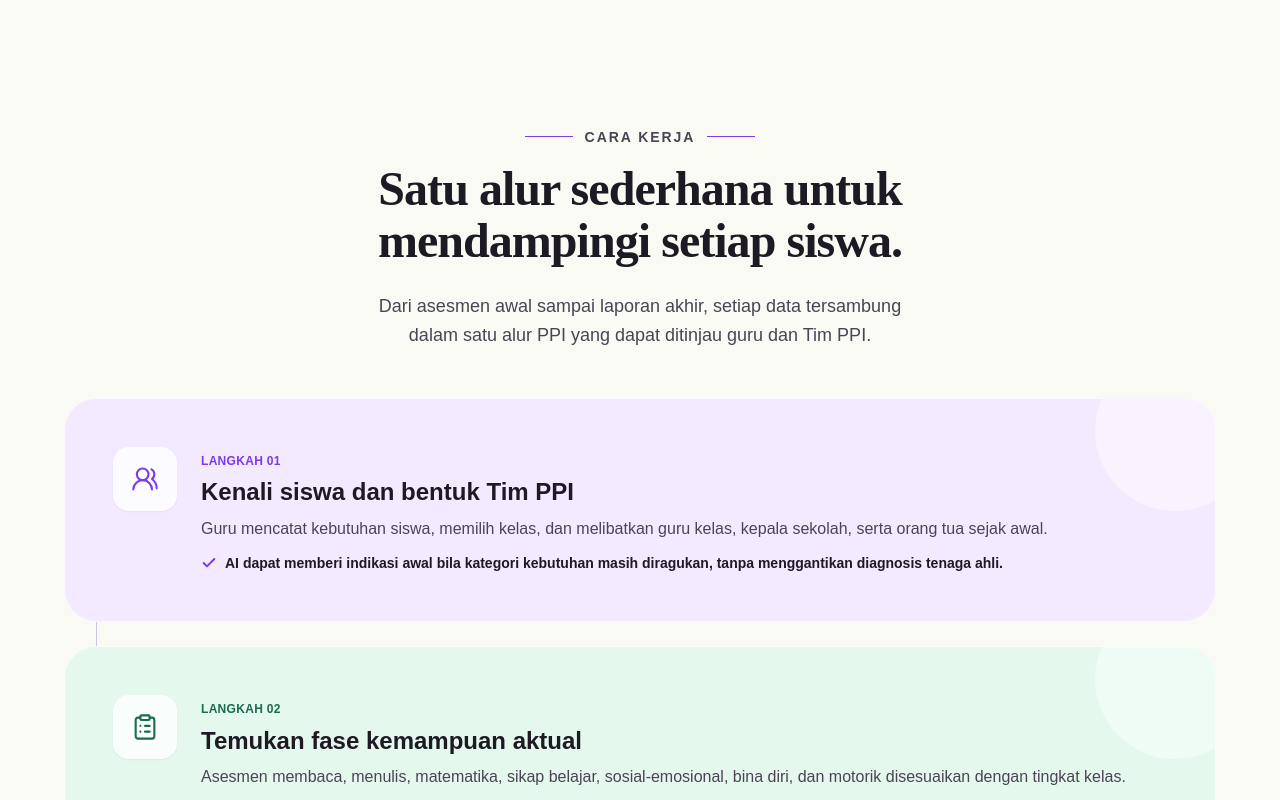
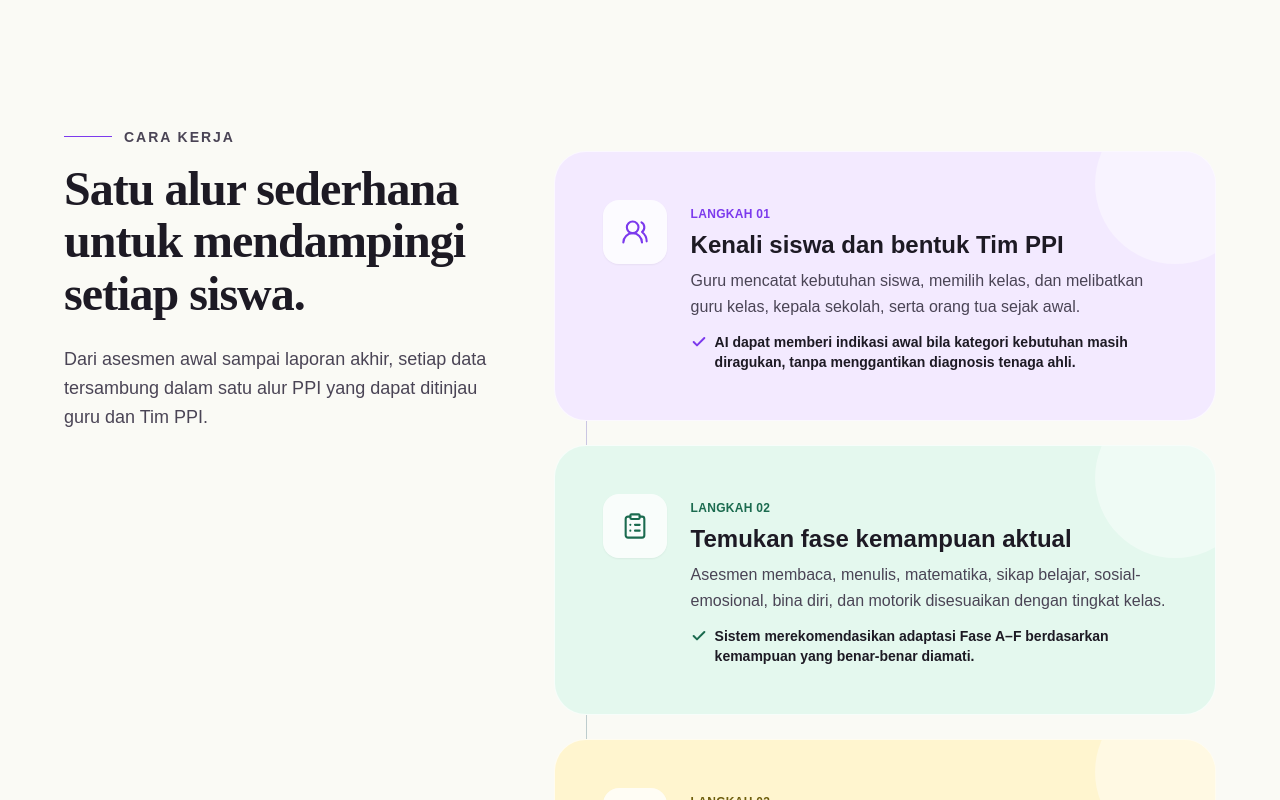
Before and after one commit to mifdev0/incluEdu, a Next.js app: page / in a window 1280 px wide. Shown: the part 580-1380 px from the top of the page. Built offline with nearby package versions, Linux system fonts and the light colour scheme; no server answers.

Commit message:
Landing: kembalikan Cara kerja ke grid layout kiri-lebar

```diff
--- a/src/app/page.tsx
+++ b/src/app/page.tsx
@@ -61,19 +61,20 @@ export default function Home() {
         </section>
 
         {/* How it works */}
-        <section className="max-w-container-max mx-auto px-4 sm:px-gutter py-12 sm:py-xl text-center" id="fitur">
-          <div className="flex items-center justify-center gap-3 mb-4">
+        <section className="max-w-container-max mx-auto px-4 sm:px-gutter py-12 sm:py-xl" id="fitur">
+          <div className="grid lg:grid-cols-[0.8fr_1.2fr] gap-lg items-start">
+            <div className="lg:sticky lg:top-32">
+              <div className="flex items-center gap-3 mb-4">
                 <span className="h-px w-12 bg-primary" />
                 <span className="text-xs sm:text-sm font-bold uppercase tracking-[0.14em] text-on-surface-variant">Cara kerja</span>
-            <span className="h-px w-12 bg-primary" />
               </div>
-          <h2 className="font-display text-[26px] leading-[1.18] sm:text-[34px] md:text-display-lg text-on-surface mb-3 sm:mb-md max-w-2xl mx-auto">
+              <h2 className="font-display text-[26px] leading-[1.18] sm:text-[34px] md:text-display-lg text-on-surface mb-3 sm:mb-md">
                 Satu alur sederhana untuk mendampingi setiap siswa.
               </h2>
-          <p className="text-sm leading-6 sm:text-body-lg text-on-surface-variant max-w-xl mx-auto mb-8 sm:mb-lg">
+              <p className="text-sm leading-6 sm:text-body-lg text-on-surface-variant max-w-lg">
                 Dari asesmen awal sampai laporan akhir, setiap data tersambung dalam satu alur PPI yang dapat ditinjau guru dan Tim PPI.
               </p>
-          <div className="text-left">
+            </div>
 
             <div className="relative space-y-md">
               <div className="hidden md:block absolute left-8 top-16 bottom-16 w-px bg-gradient-to-b from-primary via-secondary to-tertiary opacity-30" />
```
Lines whose indentation alone changed are shown as unchanged.
